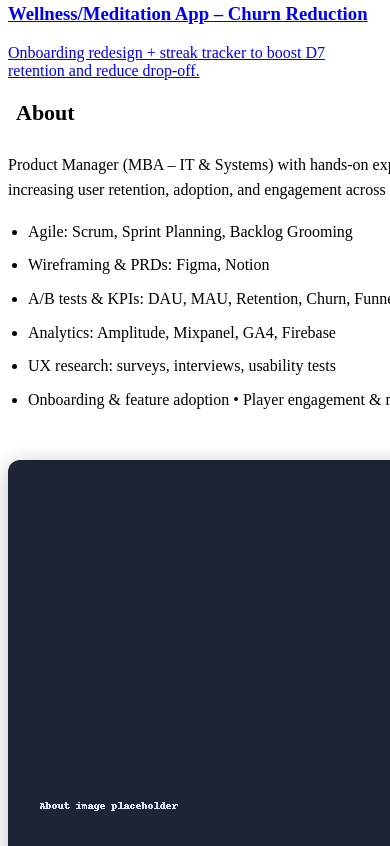
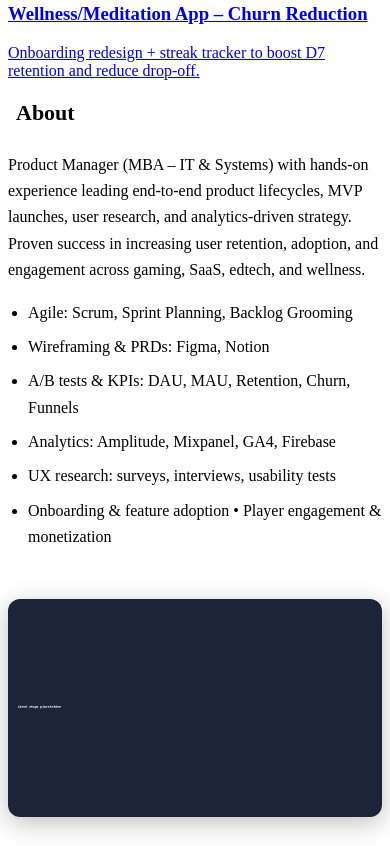
Before and after one commit to Srivastavabee/portfolio-site, a plain HTML site: page index.html in a window 390 px wide. Shown: the part 5155-6001 px from the top of the page. Drawn offline with Linux system fonts and the light colour scheme.

Commit message:
Update style.css

```diff
--- a/style.css
+++ b/style.css
@@ -48,3 +48,51 @@ ul {
     gap: 20px;
   }
 }
+
+* ===== About section fixes ===== */
+
+/* wider, balanced columns + proper shrinking */
+#about .grid-2, section#about .grid-2 {
+  grid-template-columns: 1.2fr 0.8fr;   /* text wider than image */
+  gap: 32px;
+  align-items: start;
+}
+
+/* let grid children shrink normally (prevents super-narrow first column) */
+.grid-2 > * { min-width: 0; }
+
+/* better typography & wrapping so long lines don't squish the column */
+#about p, #about li {
+  font-size: 16px;
+  line-height: 1.65;
+  overflow-wrap: anywhere;   /* breaks long words if needed */
+  word-break: break-word;
+}
+
+/* image sizing + card feel */
+#about img {
+  width: 100%;
+  max-width: 560px;
+  height: auto;
+  display: block;
+  border-radius: 12px;
+  border: 1px solid var(--border);
+  box-shadow: 0 6px 26px rgba(0,0,0,.25);
+}
+
+/* optional: light panel behind text for contrast */
+#about .panel {
+  background: var(--surface);
+  border: 1px solid var(--border);
+  border-radius: 12px;
+  padding: 18px;
+}
+
+/* mobile stacking */
+@media (max-width: 900px) {
+  #about .grid-2, section#about .grid-2 {
+    grid-template-columns: 1fr;
+    gap: 20px;
+  }
+  #about img { max-width: 100%; }
+}
```
